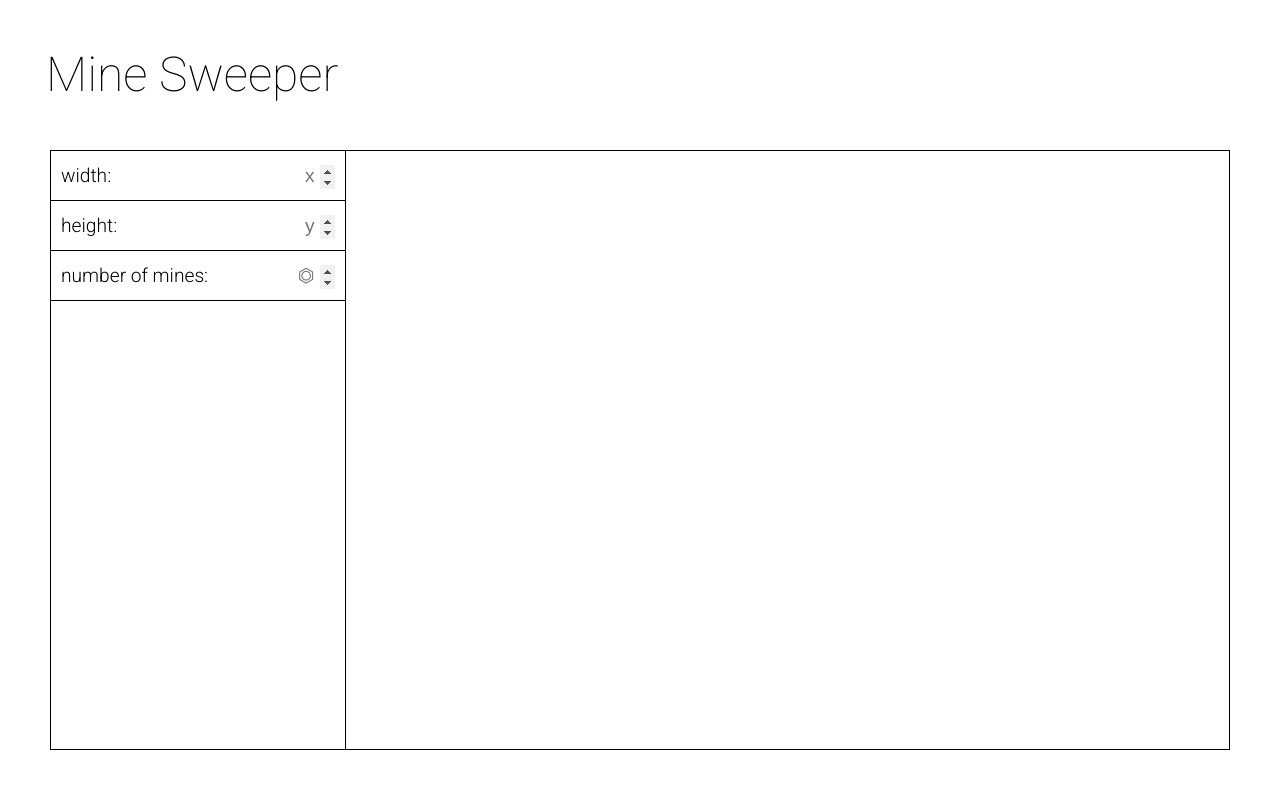
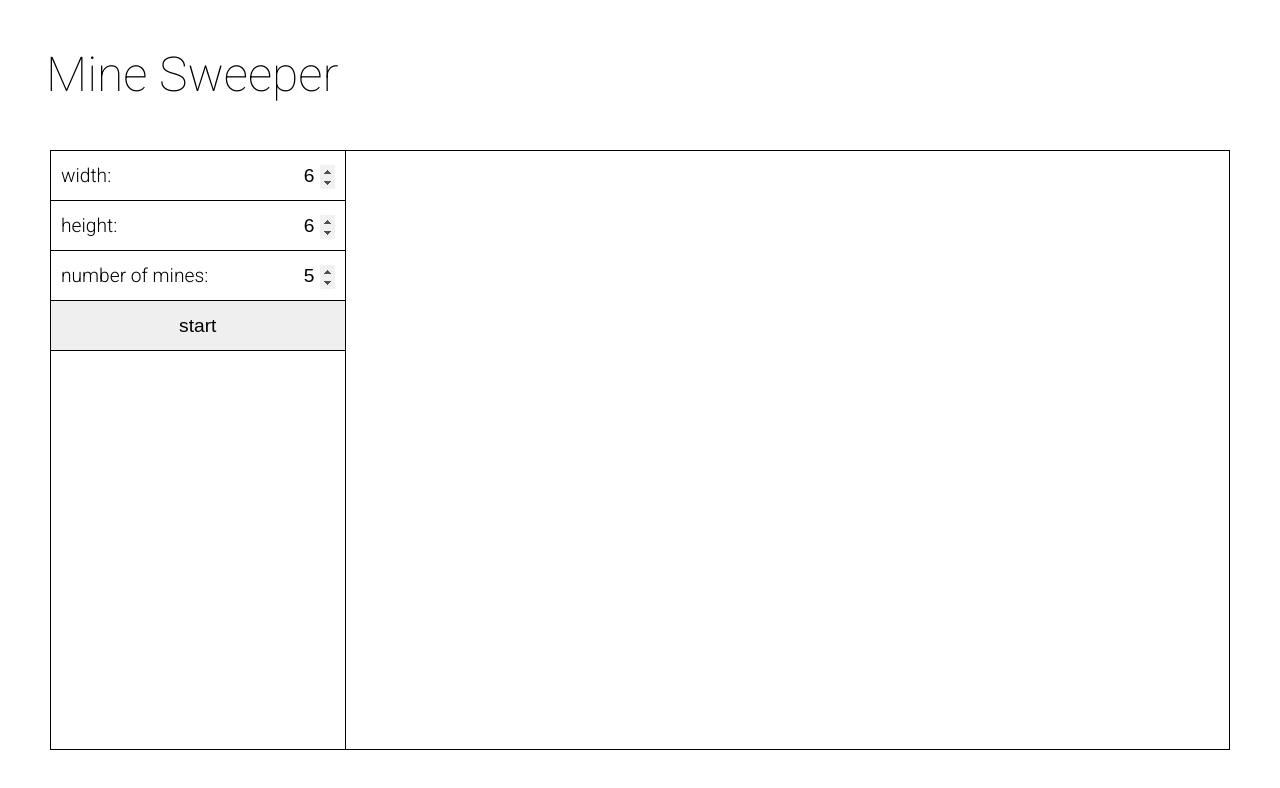
Before and after one commit to returningsam/minesweeper, a React app: page / in a window 1280 px wide. Built offline with nearby package versions, Linux system fonts and the light colour scheme.

Commit message:
setup is mostly functional

```diff
--- a/src/actions/index.js
+++ b/src/actions/index.js
@@ -1,26 +1,36 @@
+export const UPDATE_GAME_WIDTH  = "UPDATE_GAME_WIDTH";
+export const UPDATE_GAME_HEIGHT = "UPDATE_GAME_HEIGHT";
+export const UPDATE_NUM_MINES   = "UPDATE_NUM_MINES";
+export const FINALIZE_SETUP     = "FINALIZE_SETUP";
+export const SELECT_SQUARE      = "SELECT_SQUARE";
+export const GAME_END           = "GAME_END";
+
 export const updateWidth = (width) => ({
-    type: "UPDATE_GAME_WIDTH",
-    width,
+    type: UPDATE_GAME_WIDTH,
+    width: width
+})
+
+export const updateHeight = (height) => ({
+    type: UPDATE_GAME_HEIGHT,
+    height: height
+})
+
+export const updateNumMines = (num) => ({
+    type: UPDATE_NUM_MINES,
+    num: num
 });
 
-export const updateHeight = (height) => ({
-    type: "UPDATE_GAME_HEIGHT",
-    height
+export const finalizeSetup = () => ({
+    type: FINALIZE_SETUP
 });
 
-export const updateNumMines = (numMines) => ({
-    type: "UPDATE_NUM_MINES",
-    numMines
-});
-
-
 export const selectSquare = (x,y) => ({
-    type: "SELECT_SQUARE",
+    type: SELECT_SQUARE,
     x,
     y
 })
 
 export const gameEnd = status => ({
-    type: "GAME_END",
+    type: GAME_END,
     status
 })
--- a/src/components/App.js
+++ b/src/components/App.js
@@ -3,12 +3,12 @@ import PropTypes from "prop-types"
 import SetupContainer from "../containers/SetupContainer";
 import GameContainer from "../containers/GameContainer";
 import Header from "./Header";
-
-const App = (state) => (
+// {state.gameReady ? <ControlsContainer/> : <SetupContainer/>}
+const App = (props) => (
     <div className="grid">
         <Header />
         <div className="innerGrid">
-            <SetupContainer/>
+            {props.gameReady ? "ready" : <SetupContainer/>}
             <GameContainer/>
         </div>
     </div>
--- a/src/components/Setup.css
+++ b/src/components/Setup.css
@@ -1,7 +1,10 @@
 .setupCont .controlRow {
     display: flex;
     flex-direction: row;
-    justify-content: space-between;
+    overflow: hidden;
+}
+
+.setupCont .controlRow.padded {
     padding: 10px;
 }
 
@@ -18,7 +21,7 @@
     padding: 0;
 }
 
-.setupCont input {
+.numberInput {
     height: 100%;
     margin: 0;
     padding: 0;
@@ -30,12 +33,41 @@
     text-align: right;
 }
 
-.setupCont input::-webkit-inner-spin-button {
+.numberInput::-webkit-inner-spin-button {
     margin-left: 5px;
     margin-bottom: -2px;
     opacity: 1;
 }
 
-.setupCont input:last-of-type {
+.numberInput::-webkit-inner-spin-button:hover {
+    cursor: pointer;
+}
+
+.numberInput:last-of-type {
     margin-right: 0;
 }
+
+.setupInputCont {
+    height: 100%;
+    width: 100%;
+    display: flex;
+    flex-direction: row;
+    justify-content: space-between;
+}
+
+.submitInput {
+    width: 100%;
+    height: 100%;
+    padding: 0;
+    margin: 0;
+    outline: 0;
+    border: 0;
+    font-size: inherit;
+    font-weight: inherit;
+    text-align: center;
+}
+
+.submitInput:hover {
+    background-color: rgba(0,0,0,0.1);
+    cursor: pointer;
+}
--- a/src/components/Setup.js
+++ b/src/components/Setup.js
@@ -1,21 +1,49 @@
 import React from "react";
+import PropTypes from "prop-types"
 import "./Setup.css";
 
-const Setup = (gameReady, updateWidth , updateHeight , updateNumMines) => (
-    <div className="setupCont controlsCont">
-        <div className="controlRow">
-            <p className="controlLabel">width:</p>
-            <input name="width" onChange={updateWidth} placeholder="x" type="number" min="1" max="10"/>
-        </div>
-        <div className="controlRow">
-            <p className="controlLabel">height:</p>
-            <input name="height" onChange={updateHeight} placeholder="y" type="number" min="1" max="10"/>
-        </div>
-        <div className="controlRow">
-            <p className="controlLabel">number of mines: </p>
-            <input name="numMines" onChange={updateNumMines} placeholder="&#9187;" type="number" min="1" max="10"/>
-        </div>
-    </div>
-);
+class NumberField extends React.Component {
+    render () {
+        return (
+            <div className="setupInputCont">
+                <p className="controlLabel">{this.props.label}:</p>
+                <input className="numberInput" onChange={this.props.handleChange} value={this.props.defaultVal} name={this.props.name}
+                       type="number" placeholder={this.props.placeholder} min={this.props.min} max={this.props.max}/>
+            </div>
+        );
+    }
+}
+
+const Setup = (props) => {
+    const {width, height, numMines, updateWidth, updateHeight, updateNumMines, handleSubmit} = props;
+    return (
+        <form onSubmit={handleSubmit} className="setupCont controlsCont">
+            <div className="controlRow padded">
+                <NumberField handleChange={updateWidth} label="width" name="width" defaultVal={width} placeholder="x" min="1" max="10"/>
+            </div>
+            <div className="controlRow padded">
+                <NumberField handleChange={updateHeight} label="height" name="height" defaultVal={height} placeholder="y" min="1" max="10"/>
+            </div>
+            <div className="controlRow padded">
+                <NumberField handleChange={updateNumMines} label="number of mines" name="numMines" defaultVal={numMines} placeholder="&#9187;" min="1" max="10"/>
+            </div>
+            <div className="controlRow">
+                <div className="setupInputCont">
+                    <input className="submitInput" value="start" type="submit" name="submit"/>
+                </div>
+            </div>
+        </form>
+    );
+}
+
+Setup.propTypes = {
+    width: PropTypes.number.isRequired,
+    height: PropTypes.number.isRequired,
+    numMines: PropTypes.number.isRequired,
+    updateWidth: PropTypes.func.isRequired,
+    updateHeight: PropTypes.func.isRequired,
+    updateNumMines: PropTypes.func.isRequired,
+    handleSubmit: PropTypes.func.isRequired
+}
 
 export default Setup;
--- /dev/null
+++ b/src/constants/index.js
@@ -0,0 +1,10 @@
+export const INITIAL_STATE = {
+    game: {
+        gameData: null,
+        gameReady: false,
+        timer: 0,
+        numMines: 5,
+        width: 6,
+        height: 6
+    }
+}
--- a/src/containers/AppContainer.js
+++ b/src/containers/AppContainer.js
@@ -1,9 +1,12 @@
 import { connect } from "react-redux";
 import App from "../components/App";
 
-const mapStateToProps = state => ({
-    gameReady: state.gameReady
-})
+const mapStateToProps = state => {
+    console.log(state);
+    return ({
+        gameReady: state.game.gameReady
+    })
+}
 
 export default connect(
   mapStateToProps,
--- a/src/containers/GameContainer.js
+++ b/src/containers/GameContainer.js
@@ -3,12 +3,11 @@ import Game from "../components/Game";
 import { gameEnd, selectSquare } from "../actions";
 
 const mapStateToProps = state => ({
-    gameData: state.gameData,
-    gameReady: state.gameReady
+    gameData: state.game.gameData,
+    gameReady: state.game.gameReady
 });
 
 const mapDispatchToProps = dispatch => ({
-    gameEnd: () => {dispatch(gameEnd)},
     selectSquare: () => {dispatch(selectSquare)}
 });
 
--- a/src/containers/SetupContainer.js
+++ b/src/containers/SetupContainer.js
@@ -1,17 +1,28 @@
 import { connect } from "react-redux";
 import Setup from "../components/Setup";
-import { updateWidth, updateHeight, updateNumMines } from "../actions";
+import { updateWidth, updateHeight, updateNumMines, finalizeSetup } from "../actions";
 
-const mapStateToProps = state => ({
-    gameReady: state.gameReady
-})
+const mapStateToProps = state => {
+    console.log(state);
+    return ({
+        gameReady: state.game.gameReady,
+        width: state.game.width,
+        height: state.game.height,
+        numMines: state.game.numMines
+    });
+}
 
-const mapDispatchToProps = dispatch => ({
-    updateWidth: () => {dispatch(updateWidth)},
-    updateHeight: () => {dispatch(updateHeight)},
-    updateNumMines: () => {dispatch(updateNumMines)}
-})
+const mapDispatchToProps = dispatch => {
+    console.log(dispatch);
+    return ({
+        updateWidth:    (ev) => {dispatch(updateWidth(parseInt(ev.target.value)))},
+        updateHeight:   (ev) => {dispatch(updateHeight(parseInt(ev.target.value)))},
+        updateNumMines: (ev) => {dispatch(updateNumMines(parseInt(ev.target.value)))},
+        handleSubmit:   (ev) => {dispatch(finalizeSetup())}
+    })
+}
 
 export default connect(
-  mapDispatchToProps
+    mapStateToProps,
+    mapDispatchToProps
 )(Setup);
--- a/src/index.js
+++ b/src/index.js
@@ -4,12 +4,8 @@ import { Provider } from "react-redux";
 import { createStore } from "redux";
 import rootReducer from "./reducers";
 import AppContainer from "./containers/AppContainer";
+import {INITIAL_STATE} from "./constants";
 import "./index.css";
-
-const INITIAL_STATE = {
-    gameData: null,
-    gameReady: false
-}
 
 const store = createStore(rootReducer,INITIAL_STATE);
 
--- a/src/reducers/index.js
+++ b/src/reducers/index.js
@@ -1,13 +1,6 @@
-const move = (state = [], action) => {
-    console.log(state);
-    switch (action.type) {
-        case 'SELECT_SQUARE':
-            return state;
-        case 'FLAG_SQUARE':
-            return state;
-        default:
-            return state;
-    }
-}
+import { combineReducers } from 'redux'
+import game from './setup'
 
-export default move;
+export default combineReducers({
+    game
+})
--- a/src/reducers/setup.js
+++ b/src/reducers/setup.js
@@ -1,10 +1,29 @@
-const setup = (state = [], action) => {
+import {UPDATE_GAME_WIDTH, UPDATE_GAME_HEIGHT, UPDATE_NUM_MINES, SELECT_SQUARE, GAME_END, FINALIZE_SETUP} from "../actions";
+import {INITIAL_STATE} from "../constants";
+
+const game = (state = INITIAL_STATE, action) => {
+    console.log(state);
+    console.log(action);
     switch (action.type) {
-        case 'GAME_SETUP':
-            return state;
-        default:
-            return state
+    case UPDATE_GAME_WIDTH:
+        return Object.assign({}, state, {
+            width: action.width
+        });
+    case UPDATE_GAME_HEIGHT:
+        return Object.assign({}, state, {
+            height: action.height
+        });
+    case UPDATE_NUM_MINES:
+        return Object.assign({}, state, {
+            numMines: action.num
+        });
+    case FINALIZE_SETUP:
+        return Object.assign({}, state, {
+            gameReady: true
+        });
+    default:
+        return state;
     }
 }
 
-export default setup;
+export default game;
```
Also changed, not shown: src/containers/ControlsContainer.js (added, +17 -0 lines), src/reducers/game.js (deleted, +0 -13 lines), 1 other file.
